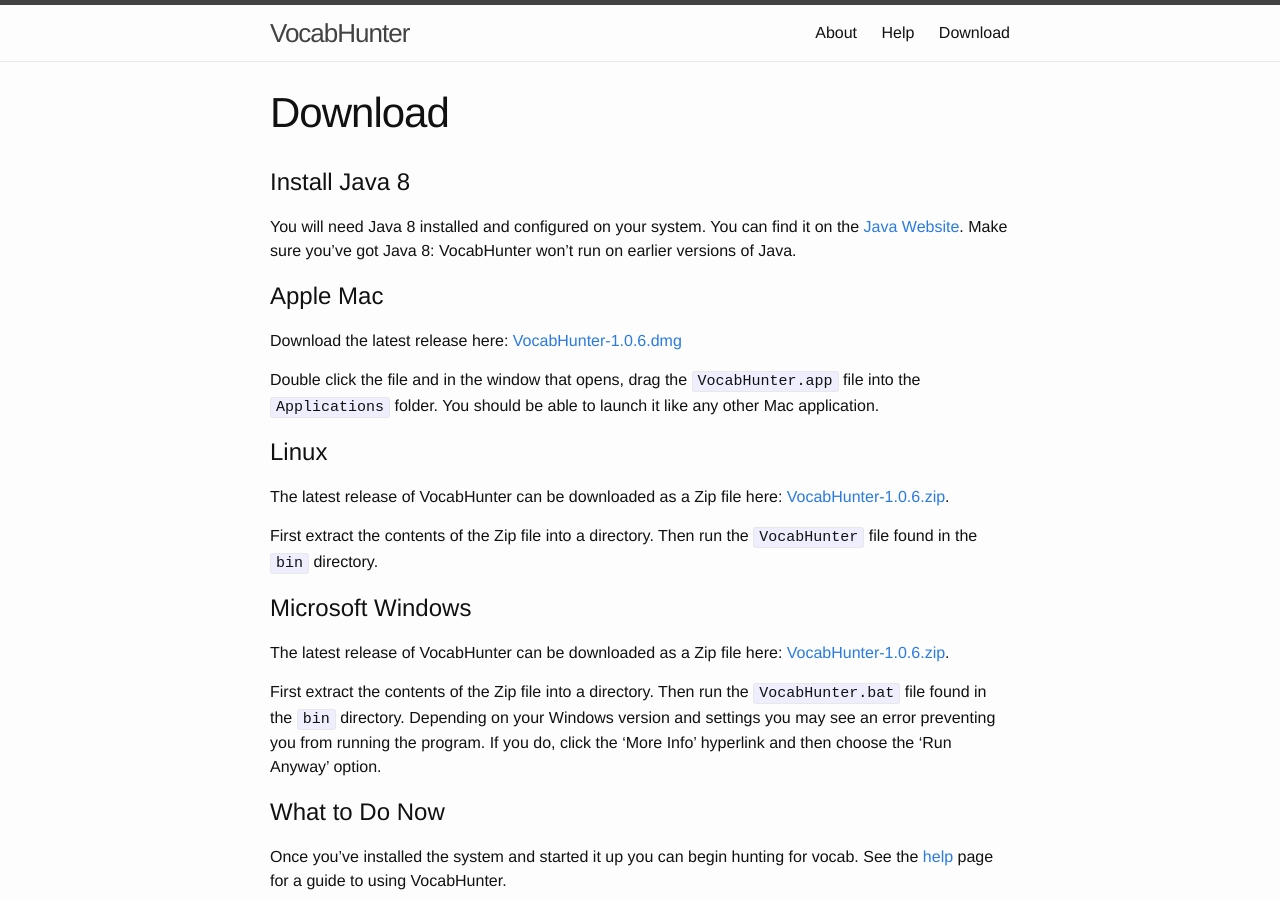
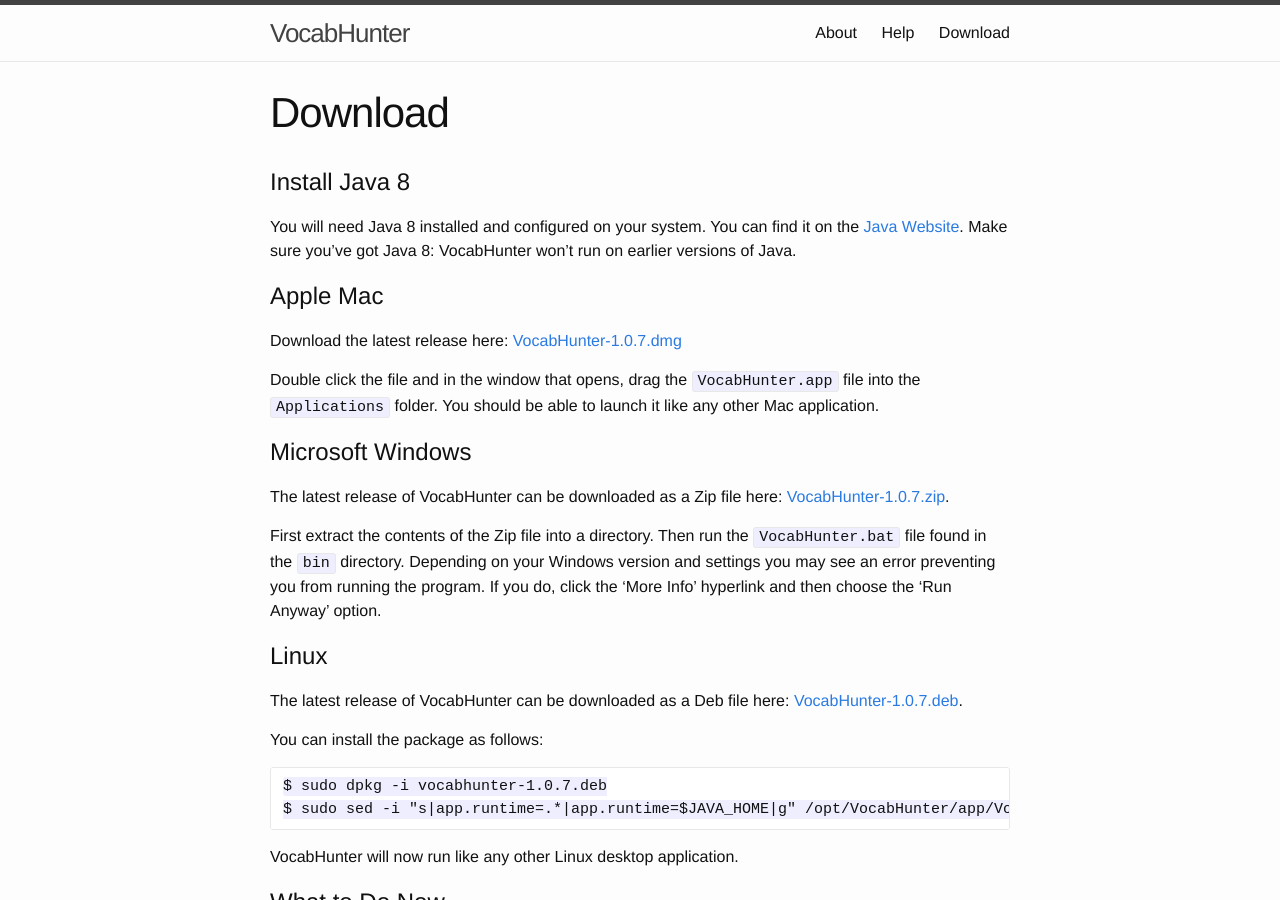
Before and after one commit to VocabHunter/vocabhunter.github.io, a Jekyll site: the page built from download.md, in a window 1280 px wide and 900 px high. Built offline with Jekyll 4.4.1, drawn with Linux system fonts in a browser that asks for light colours.

Commit message:
New release and new installation instructions for Linux

```diff
--- a/_config.yml
+++ b/_config.yml
@@ -10,4 +10,4 @@
 # Build settings
 markdown: kramdown
 
-release_version: 1.0.6
+release_version: 1.0.7
--- a/download.md
+++ b/download.md
@@ -14,17 +14,24 @@
 
 Double click the file and in the window that opens, drag the ``VocabHunter.app`` file into the ``Applications`` folder.  You should be able to launch it like any other Mac application.
 
-# Linux
-
-The latest release of VocabHunter can be downloaded as a Zip file here: [VocabHunter-{{site.release_version}}.zip](https://github.com/VocabHunter/VocabHunter/releases/download/{{site.release_version}}/VocabHunter-{{site.release_version}}.zip).
-
-First extract the contents of the Zip file into a directory.  Then run the ``VocabHunter`` file found in the ``bin`` directory.
-
 # Microsoft Windows
 
 The latest release of VocabHunter can be downloaded as a Zip file here: [VocabHunter-{{site.release_version}}.zip](https://github.com/VocabHunter/VocabHunter/releases/download/{{site.release_version}}/VocabHunter-{{site.release_version}}.zip).
 
 First extract the contents of the Zip file into a directory.  Then run the ``VocabHunter.bat`` file found in the ``bin`` directory.  Depending on your Windows version and settings you may see an error preventing you from running the program.  If you do, click the 'More Info' hyperlink and then choose the 'Run Anyway' option.
+
+# Linux
+
+The latest release of VocabHunter can be downloaded as a Deb file here: [VocabHunter-{{site.release_version}}.deb](https://github.com/VocabHunter/VocabHunter/releases/download/{{site.release_version}}/VocabHunter-{{site.release_version}}.deb).
+
+You can install the package as follows:
+
+~~~
+$ sudo dpkg -i vocabhunter-{{site.release_version}}.deb
+$ sudo sed -i "s|app.runtime=.*|app.runtime=$JAVA_HOME|g" /opt/VocabHunter/app/VocabHunter.cfg
+~~~
+
+VocabHunter will now run like any other Linux desktop application.
 
 # What to Do Now
 
```
